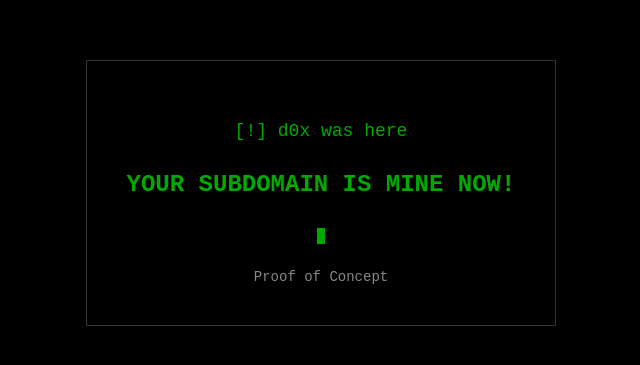
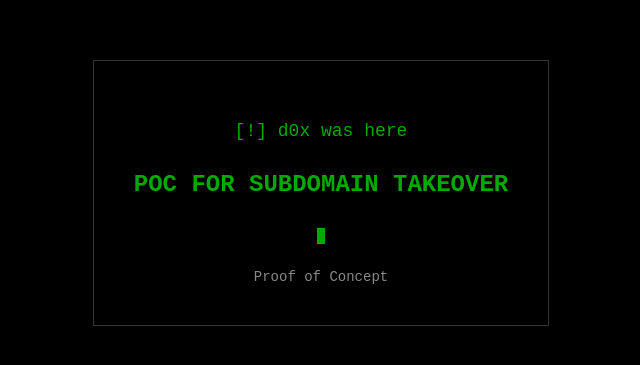
Before and after one commit to r0tbin/r0tbin.github.io, a plain HTML site: page index.html in a window 1280 px wide. Shown: the part 207-572 px from the top of the page, without its empty margins (319-959 px from the left). Drawn offline with Linux system fonts and the light colour scheme.

Commit message:
Update index.html

```diff
--- a/index.html
+++ b/index.html
@@ -79,7 +79,7 @@
         </div>
 
         <div class="main-message">
-            YOUR SUBDOMAIN IS MINE NOW!
+            PoC for Subdomain Takeover
         </div>
 
         <div class="line">
```
